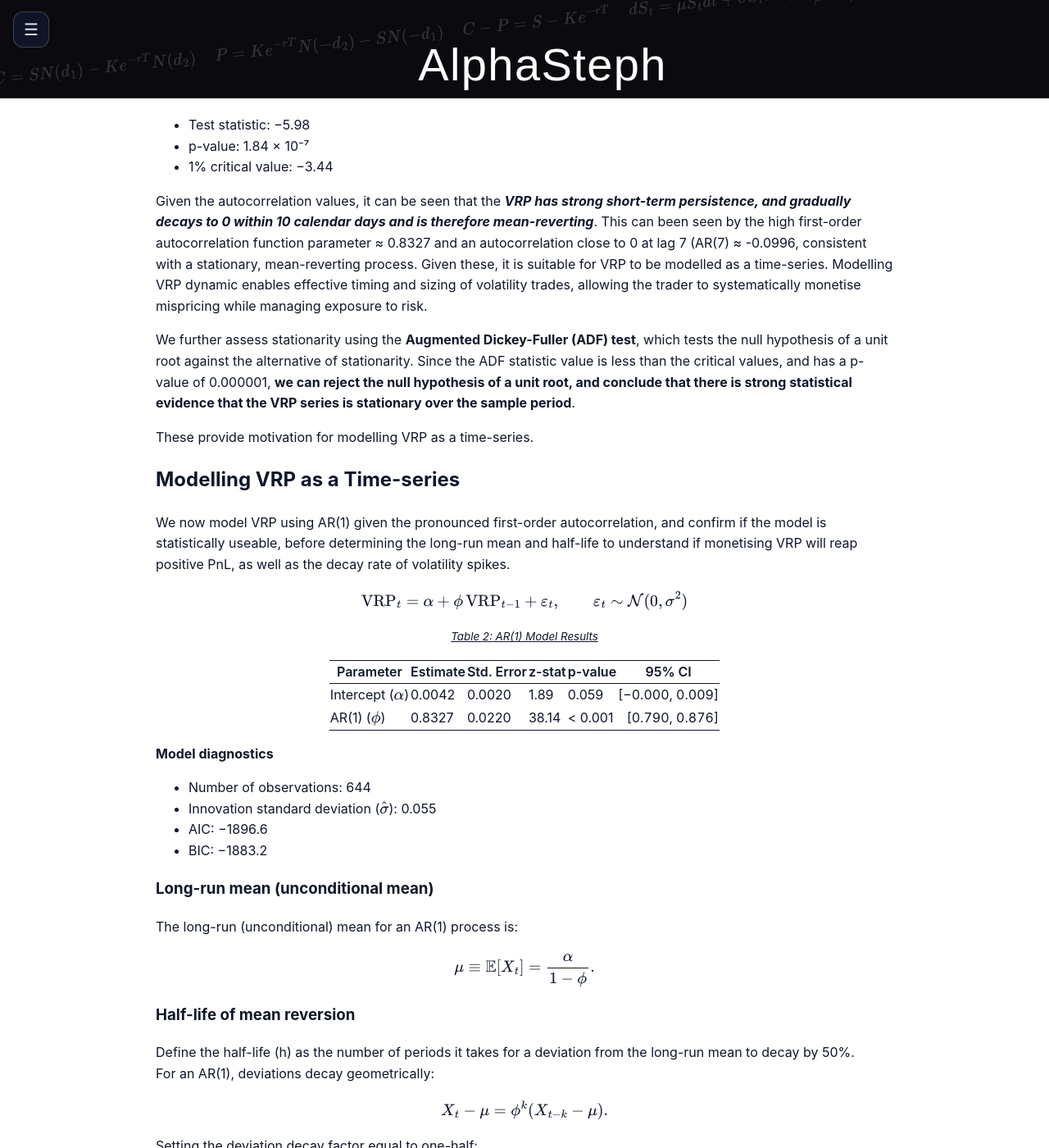
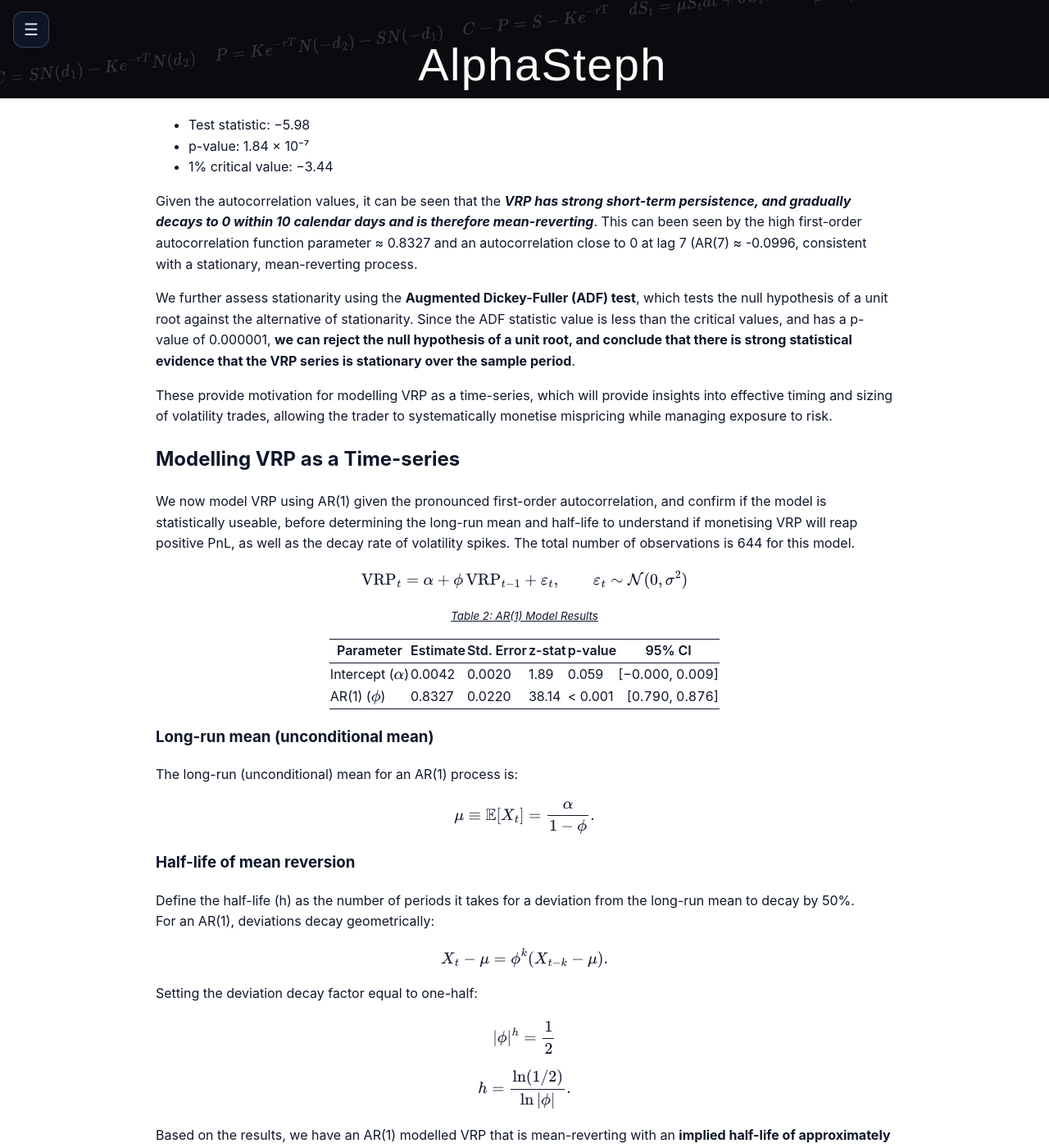
Before and after one commit to sljy1995/StephTheAlpha, a Jekyll site: the page built from _posts/2025-12-25-monetising-vrp-for-aapl.md, in a window 1280 px wide and 1400 px high, scrolled down 2193 px. Shown: the whole window at 82% size. Built offline with Jekyll 4.4.1, drawn with Linux system fonts in a browser that asks for light colours; some web fonts are replaced; some of the changed text lies outside the part shown.

Commit message:
Update 2025-12-25-monetising-vrp-for-aapl.md

```diff
--- a/_posts/2025-12-25-monetising-vrp-for-aapl.md
+++ b/_posts/2025-12-25-monetising-vrp-for-aapl.md
@@ -96,15 +96,15 @@ $$
 - p-value: 1.84 × 10⁻⁷
 - 1% critical value: −3.44
 
-Given the autocorrelation values, it can be seen that the ***VRP has strong short-term persistence, and gradually decays to 0 within 10 calendar days and is therefore mean-reverting***. This can been seen by the high first-order autocorrelation function parameter ≈ 0.8327 and an autocorrelation close to 0 at lag 7 (AR(7) ≈ -0.0996, consistent with a stationary, mean-reverting process. Given these, it is suitable for VRP to be modelled as a time-series. Modelling VRP dynamic enables effective timing and sizing of volatility trades, allowing the trader to systematically monetise mispricing while managing exposure to risk.
+Given the autocorrelation values, it can be seen that the ***VRP has strong short-term persistence, and gradually decays to 0 within 10 calendar days and is therefore mean-reverting***. This can been seen by the high first-order autocorrelation function parameter ≈ 0.8327 and an autocorrelation close to 0 at lag 7 (AR(7) ≈ -0.0996, consistent with a stationary, mean-reverting process.
 
 We further assess stationarity using the __Augmented Dickey-Fuller (ADF) test__, which tests the null hypothesis of a unit root against the alternative of stationarity. Since the ADF statistic value is less than the critical values, and has a p-value of 0.000001, **we can reject the null hypothesis of a unit root, and conclude that there is strong statistical evidence that the VRP series is stationary over the sample period**.
 
-These provide motivation for modelling VRP as a time-series.
+These provide motivation for modelling VRP as a time-series, which will provide insights into effective timing and sizing of volatility trades, allowing the trader to systematically monetise mispricing while managing exposure to risk.
 
 ## Modelling VRP as a Time-series
 
-We now model VRP using AR(1) given the pronounced first-order autocorrelation, and confirm if the model is statistically useable, before determining the long-run mean and half-life to understand if monetising VRP will reap positive PnL, as well as the decay rate of volatility spikes.
+We now model VRP using AR(1) given the pronounced first-order autocorrelation, and confirm if the model is statistically useable, before determining the long-run mean and half-life to understand if monetising VRP will reap positive PnL, as well as the decay rate of volatility spikes. The total number of observations is 644 for this model.
 
 $$
 \mathrm{VRP}_t = \alpha + \phi \, \mathrm{VRP}_{t-1} + \varepsilon_t,
@@ -146,12 +146,6 @@ $$
     </tr>
   </tbody>
 </table>
-
-**Model diagnostics**
-- Number of observations: 644
-- Innovation standard deviation ($\hat{\sigma}$): 0.055
-- AIC: −1896.6
-- BIC: −1883.2
 
 ### Long-run mean (unconditional mean)
 
```
Also changed, not shown: other parts of _posts/2025-12-25-monetising-vrp-for-aapl.md (+1 -1 lines).
